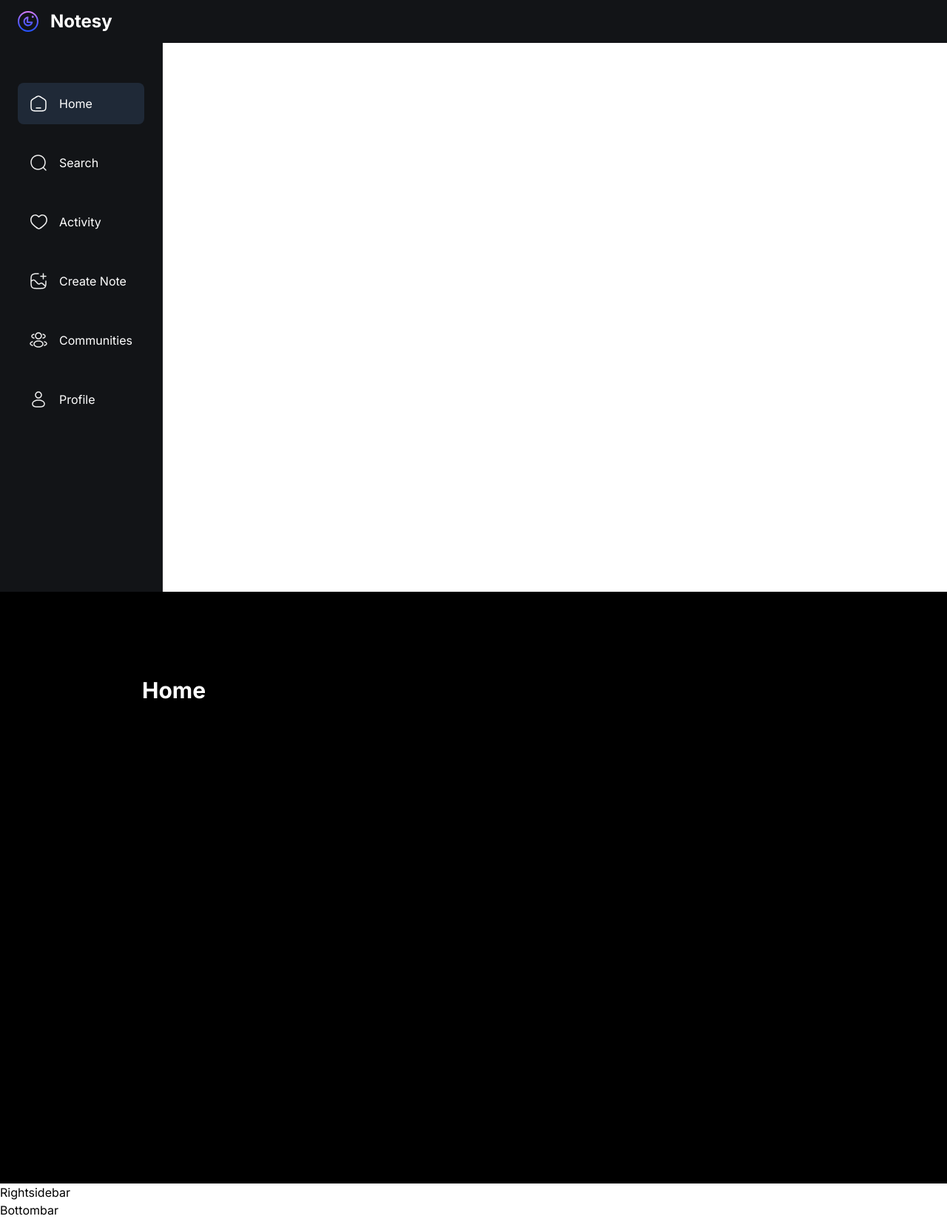
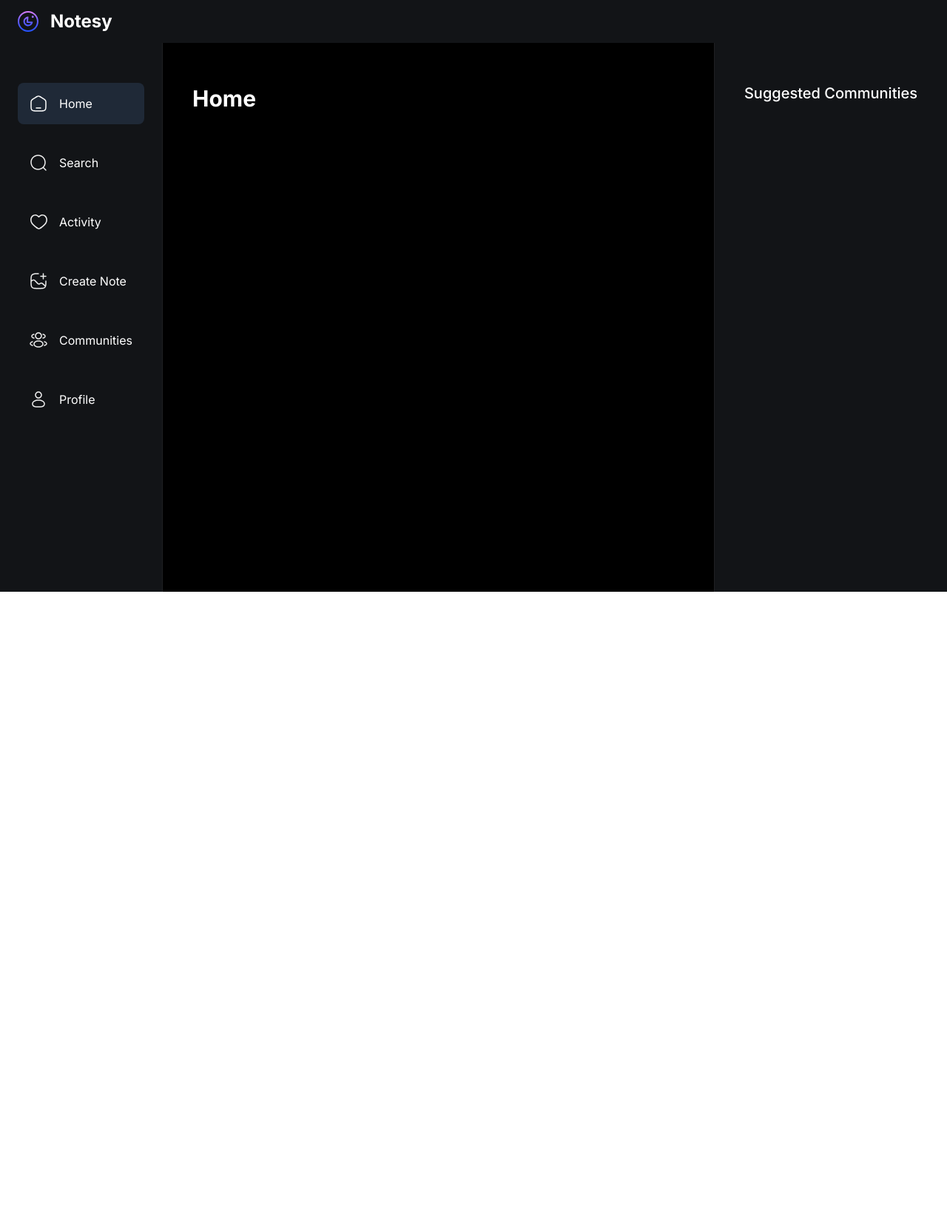
Before and after one commit to virajjadhao5566/NoteSy, a Next.js app: page / in a window 1280 px wide. Shown: the whole page at 74% size. After the commit the page ends 800 px from the top, so only its background shows below. Built offline with nearby package versions, Linux system fonts and the light colour scheme; no server answers.

Commit message:
layout done

```diff
--- a/app/(root)/layout.tsx
+++ b/app/(root)/layout.tsx
@@ -26,7 +26,7 @@
       <html lang="en">
         <body className={inter.className}>
           <Topbar />
-          <main>
+          <main className='flex flex-row'>
             <Leftsidebar />
             <section className='main-container'>
               <div className='w-full max-w-4xl'>
--- a/components/shared/Bottombar.tsx
+++ b/components/shared/Bottombar.tsx
@@ -1,4 +1,37 @@
-function Bottombar(){
-    return <h1>Bottombar</h1>
+'use client'
+import { sidebarLinks } from "@/constants";
+import Image from "next/image";
+import Link from "next/link";
+import { usePathname } from "next/navigation";
+import { useRouter } from "next/router";
+
+function Bottombar() {
+    const pathName = usePathname()
+    return (
+        <section className="bottombar">
+            <div className="bottombar_container">
+                {sidebarLinks.map((link) => {
+                    const isActive = (pathName.includes(link.route) && link.route.length > 1) || pathName === link.route;
+                    return (
+                        <Link
+                            href={link.route}
+                            key={link.label}
+                            className={`bottombar_link ${isActive && 'bg-gray-800'}`}
+                        >
+                            <Image
+                                src={link.imgURL}
+                                alt={link.label}
+                                width={24}
+                                height={24}
+                            />
+                            <p className="text-subtle-medium text-light-1 max-sm:hidden">
+                                {link.label.split(/\s+/)[0]}</p>
+                        </Link>
+                    )
+                }
+                )}
+            </div>
+        </section>
+    )
 }
 export default Bottombar
--- a/components/shared/Rightsidebar.tsx
+++ b/components/shared/Rightsidebar.tsx
@@ -1,4 +1,10 @@
 function Rightsidebar(){
-    return <h1>Rightsidebar</h1>
+    return (
+        <section className="custom-scrollbar rightsidebar">
+            <div className="flex flex-1 flex-col justify-start">
+                <h3 className="text-heading4-medium text-light-1">Suggested Communities</h3>
+            </div>
+        </section>
+    )
 }
 export default Rightsidebar
--- a/components/shared/Topbar.tsx
+++ b/components/shared/Topbar.tsx
@@ -1,4 +1,5 @@
 import { OrganizationSwitcher, SignIn, SignOutButton, SignedIn } from "@clerk/nextjs"
+import { dark } from "@clerk/themes"
 import Image from "next/image"
 import Link from "next/link"
 import { useState } from "react"
@@ -27,6 +28,7 @@
                 </div>
                 <OrganizationSwitcher
                     appearance={{
+                        baseTheme:dark,
                         elements:{
                             organizationSwitcherTrigger:"py-2 px-4"
                         }
--- a/package.json
+++ b/package.json
@@ -10,6 +10,7 @@
   },
   "dependencies": {
     "@clerk/nextjs": "^4.25.6",
+    "@clerk/themes": "^1.7.8",
     "@uploadthing/react": "^5.6.2",
     "mongoose": "^7.6.3",
     "next": "13.5.5",
```
Also changed, not shown: 1 other file (tests, documents, lock files or other folders).
